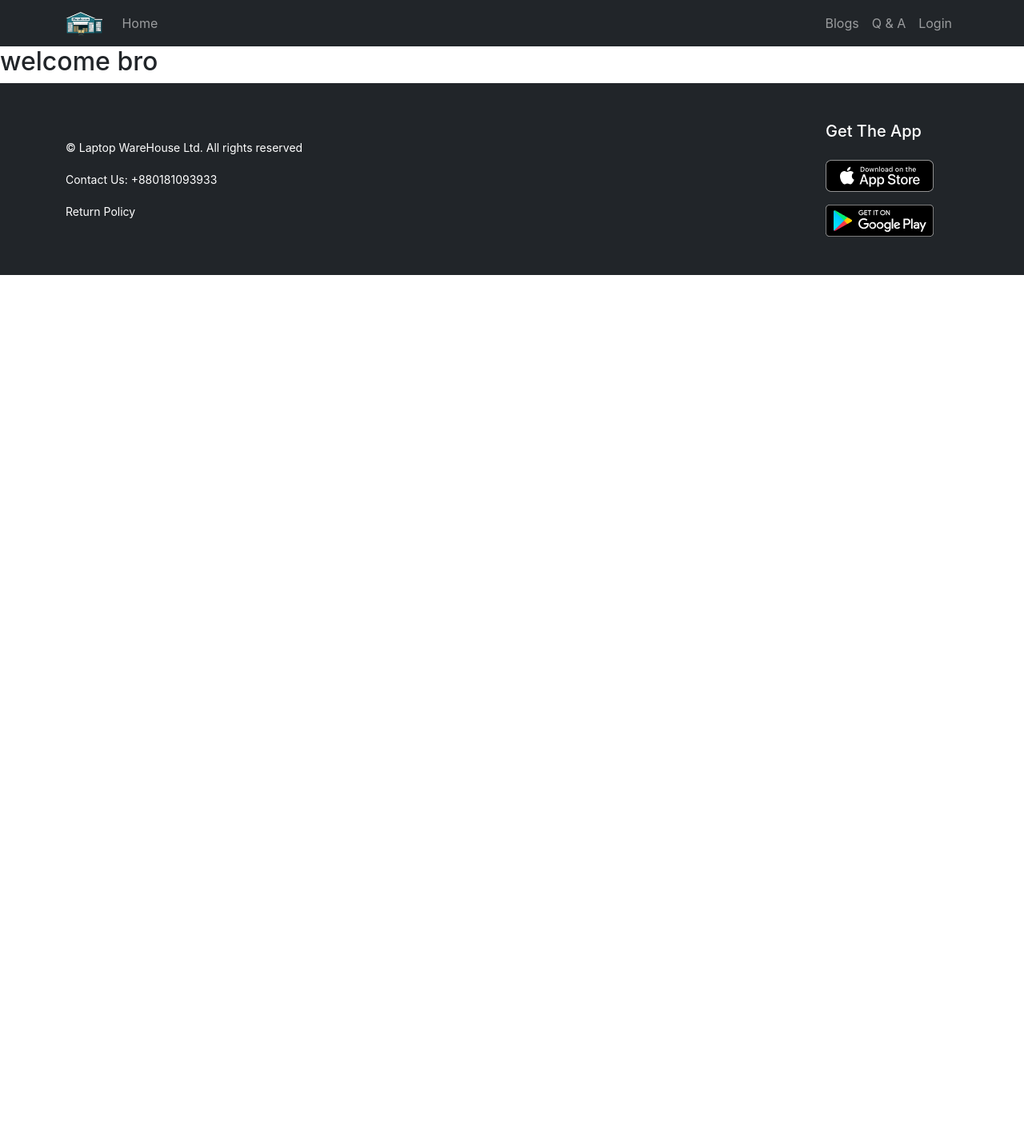
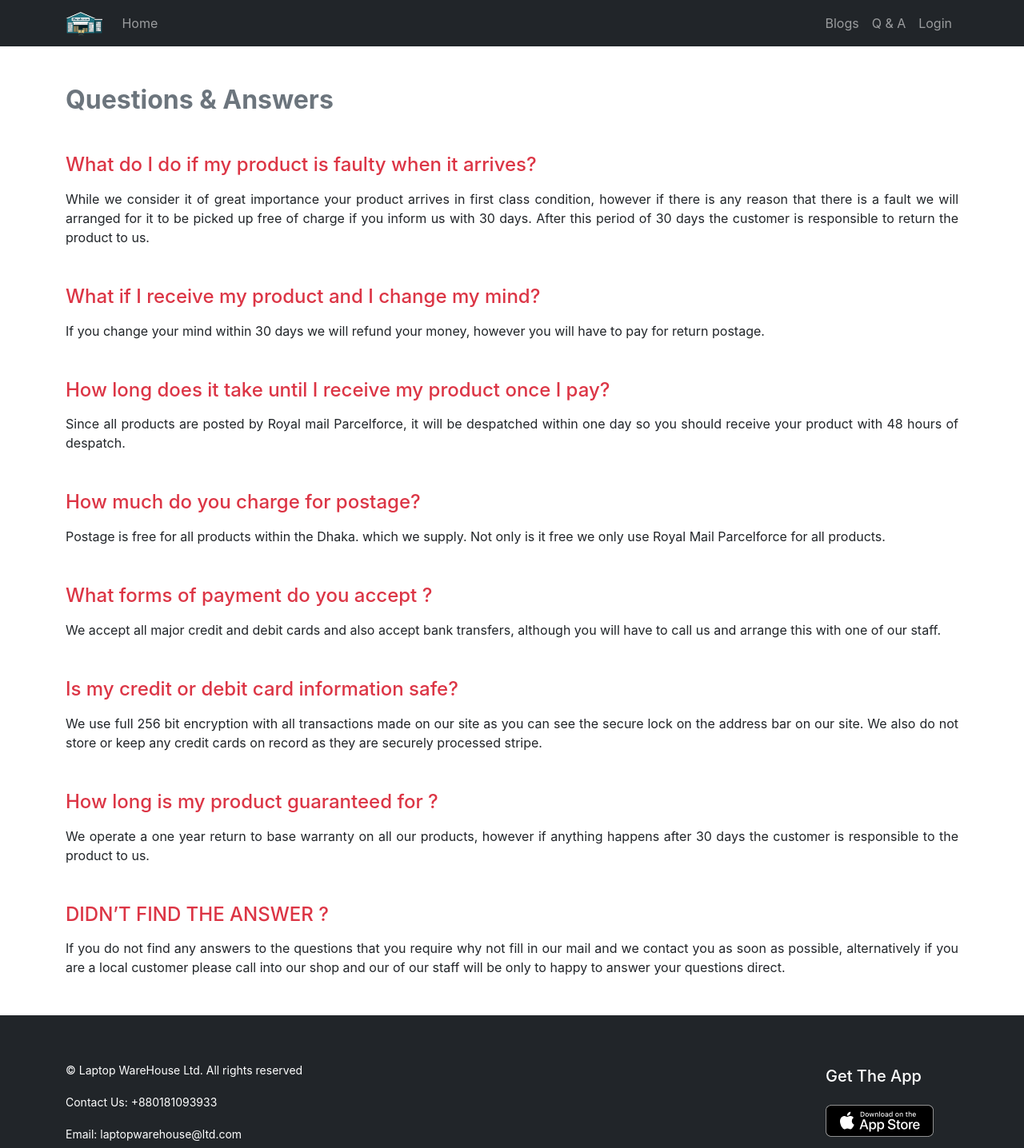
Before and after one commit to tanimtonni12/warehouse_management_client_side, a React (Create React App) app: page /qa in a window 1280 px wide. Shown: the top 1436 px of the page at 80% size. Before the commit the page ends 800 px from the top, so only its background shows below. Built offline with nearby package versions, Linux system fonts and the light colour scheme; no server answers.

Commit message:
all updated

```diff
--- a/src/components/Blogs/Blogs.js
+++ b/src/components/Blogs/Blogs.js
@@ -4,16 +4,16 @@ const Blogs = () => {
     return (
         <div className='container'>
             <div className='text-center my-5'>
-                <h2 className='text-secondary fw-bold'>Blogs</h2>
+                <h4 className='text-secondary fw-bold'>Blogs</h4>
             </div>
             <div className='shadow p-3 my-5 text-align'>
-                <h2>Difference between javascript and node js?</h2>
+                <h4 className='text-danger mb-3'>Difference between javascript and node js?</h4>
                 <p>Javascript is a Scripting language which allows the javascript code to be run on the server-side.Js has no modules.Used on the client-side.Also used in frontend development.It is written in c++.javascript frameworks are RamdaJS, TypedJS, etc.</p>
                 <p>On the other hand,node js is a cross-platform and open source language which allows Javascript code to run outside the browser.Mostly used on the server-side.Also used in server-side development. It is Written in C and  C++.Nodejs modules are Lodash, express etc.
                 </p>
             </div>
             <div className='shadow p-3 my-5 text-align'>
-                <h2>Differences between sql and nosql databases?</h2>
+                <h4 className='text-danger mb-3'>Differences between sql and nosql databases?</h4>
                 <p>
                     Mysql is Free and open-source.Extremely established database with a huge community, extensive testing, and lots of stability.Available for all major platforms.Replication and sharding are available.Covers a wide range of use cases.
                 </p>
@@ -22,7 +22,7 @@ const Blogs = () => {
                 </p>
             </div>
             <div className='shadow p-3 my-5 text-align'>
-                <h2>What is the purpose of jwt and how does it work?</h2>
+                <h4 className='text-danger mb-3'>What is the purpose of jwt and how does it work?</h4>
                 <p>wt or JSON Web Token, is an open standard used to share security information between two parties — a client and a server. Each JWT contains encoded JSON objects, including a set of claims. JWTs are signed using a cryptographic algorithm to ensure that the claims cannot be altered after the token is issued.</p>
             </div>
         </div>
--- a/src/components/Footer/Footer.js
+++ b/src/components/Footer/Footer.js
@@ -17,12 +17,15 @@ const Footer = () => {
                         <p className="text-white "><small>
                             Contact Us: +880181093933
                         </small></p>
-                        <Link className='text-decoration-none text-white' to='/returnPolicy'><small>Return Policy</small></Link>
+                        <p className="text-white "><small>
+                            Email: laptopwarehouse@ltd.com
+                        </small></p>
+                        <Link className='text-decoration-none text-white ' to='/returnPolicy'><small>Return Policy</small></Link>
                     </div>
                     <div className="col-lg-2 col-md-6 col-sm-12">
                         <div className="row text-lg-start text-center">
                             <div className="col-lg-12 col-md-12 mb-3">
-                                <h5 className="text-white">Get The App</h5>
+                                <h5 className="text-white mt-3">Get The App</h5>
 
                             </div>
                             <div className="col-lg-12 col-md-12 col-sm-12 mb-3">
--- a/src/components/QuesAns/QuesAns.js
+++ b/src/components/QuesAns/QuesAns.js
@@ -2,10 +2,45 @@ import React from 'react';
 
 const QuesAns = () => {
     return (
-        <div>
-            <h2>welcome bro
+        <div className='container my-5'>
+            <div>
+                <h2 className='text-secondary fw-bold mb-5'>Questions & Answers</h2>
+            </div>
+            <div className='mb-5'>
+                <h4 className='text-danger mb-3'>What do I do if my product is faulty when it arrives?</h4>
+                <p className='text-align mb-3 text-align'>While we consider it of great importance your product arrives in first class condition, however if there is any reason that there is a fault we will arranged for it to be picked up free of charge if you inform us with 30 days. After this period of 30 days the customer is responsible to return the product to us.</p>
+            </div>
+            <div className='mb-5'>
+                <h4 className='text-danger mb-3'>What if I receive my product and I change my mind?</h4>
+                <p className='text-align mb-3 text-align'>If you change your mind within 30 days we will refund your money, however you will have to pay for return postage.</p>
+            </div>
+            <div className='mb-5'>
+                <h4 className='text-danger mb-3'>How long does it take until I receive my product once I pay?</h4>
+                <p className='text-align mb-3 text-align'>Since all products are posted by Royal mail Parcelforce, it will be despatched within one day so you should receive your product with 48 hours of despatch.</p>
+            </div>
+            <div className='mb-5'>
+                <h4 className='text-danger mb-3'>How much do you charge for postage?</h4>
+                <p className='text-align mb-3 text-align'>Postage is free for all products within the Dhaka. which we supply. Not only is it free we only use Royal Mail Parcelforce for all products.</p>
+            </div>
+            <div className='mb-5'>
+                <h4 className='text-danger mb-3'>What forms of payment do you accept ?</h4>
+                <p className='text-align mb-3 text-align'>We accept all major credit and debit cards and also accept bank transfers, although you will have to call us and arrange this with one of our staff.</p>
+            </div>
 
-            </h2>
+            <div className='mb-5'>
+                <h4 className='text-danger mb-3'>Is my credit or debit card information safe?</h4>
+                <p className='text-align mb-3 text-align'>We use full 256 bit encryption with all transactions made on our site as you can see the secure lock on the address bar on our site. We also do not store or keep any credit cards on record as they are securely processed stripe.</p>
+            </div>
+            <div className='mb-5'>
+                <h4 className='text-danger mb-3'>How long is my product guaranteed for ?</h4>
+                <p className='text-align mb-3 text-align'>We operate a one year return to base warranty on all our products, however if anything happens after 30 days the customer is responsible to the product to us.</p>
+            </div>
+            <div className='mb-5'>
+                <h4 className='text-danger mb-3'>DIDN’T FIND THE ANSWER ?</h4>
+                <p className='text-align mb-5 text-align'>
+                    If you do not find any answers to the questions that you require why not fill in our mail and we contact you as soon as possible, alternatively if you are a local customer please call into our shop and our of our staff will be only to happy to answer your questions direct.
+                </p>
+            </div>
         </div>
     );
 };
--- a/src/components/Register/Register.js
+++ b/src/components/Register/Register.js
@@ -12,8 +12,6 @@ const Register = () => {
     const nameRef = useRef('');
     const emailRef = useRef('');
     const passRef = useRef('');
-
-
     const [
         createUserWithEmailAndPassword,
         user,
```
